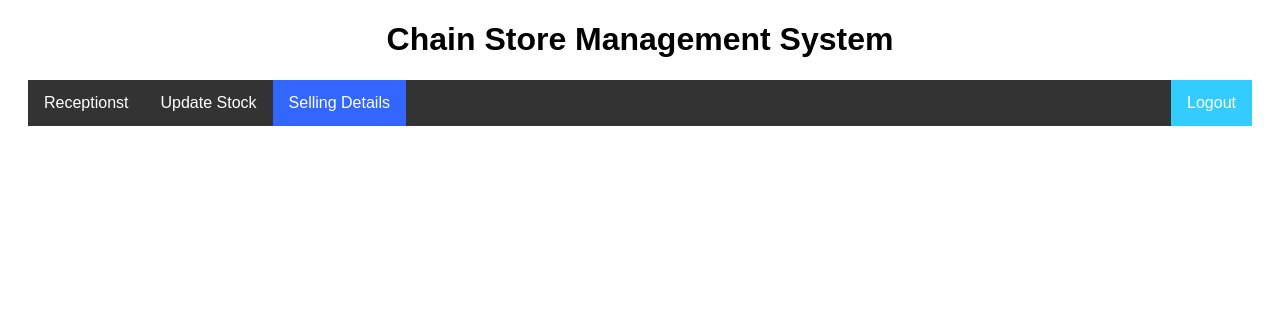
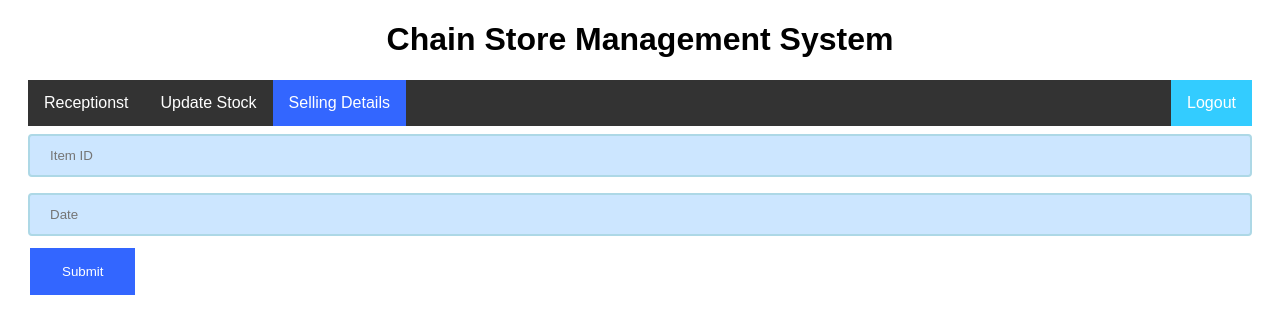
Before and after one commit to vikasjiitk/Chain-Store-Database-Management, a PHP site: page /selling.php in a window 1280 px wide. Shown: the top 334 px of the page. Run offline with PHP 8.4, Linux system fonts and the light colour scheme.

Commit message:
Modified selling

```diff
--- a/selling.php
+++ b/selling.php
@@ -17,4 +17,9 @@
       <li><a class="active"a href="selling.php">Selling Details</a></li>
       <li style="float:right"><a class="active1" href="logout.php">Logout</a></li>
     </ul>
+     <form action = "" method = "post">
+     <input type = "text" name = "itemId" placeholder="Item ID">
+     <input type = "text" name = "date" placeholder="Date">
+     <button type="submit">Submit</button>
+     </form>
 </body>
```
